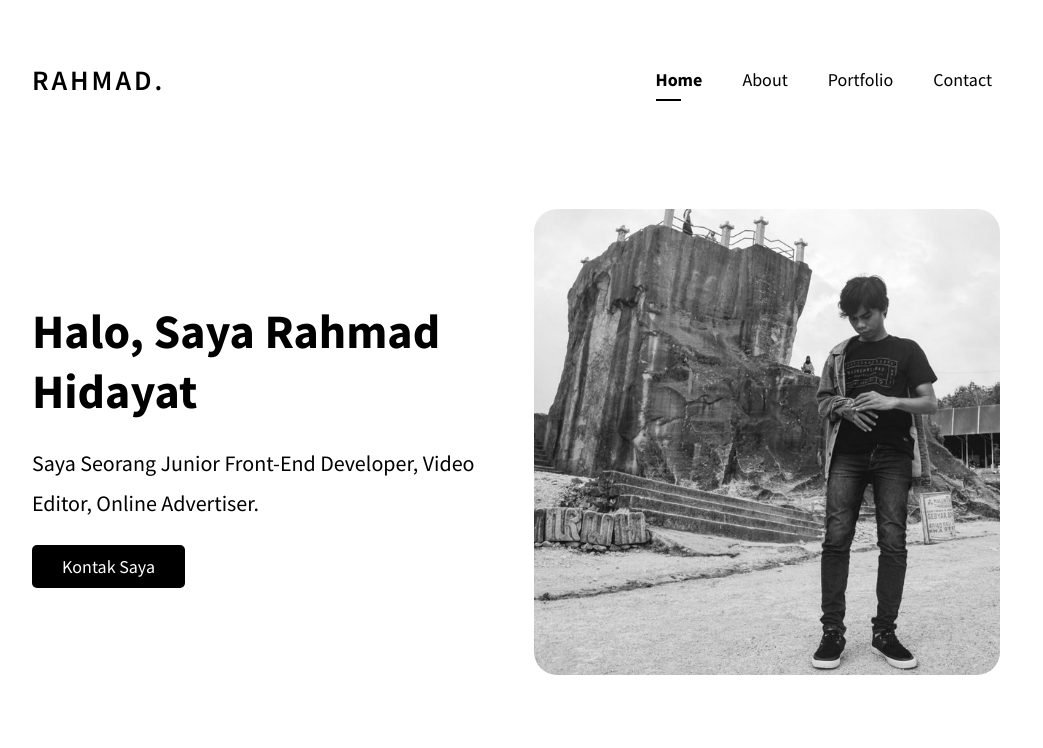
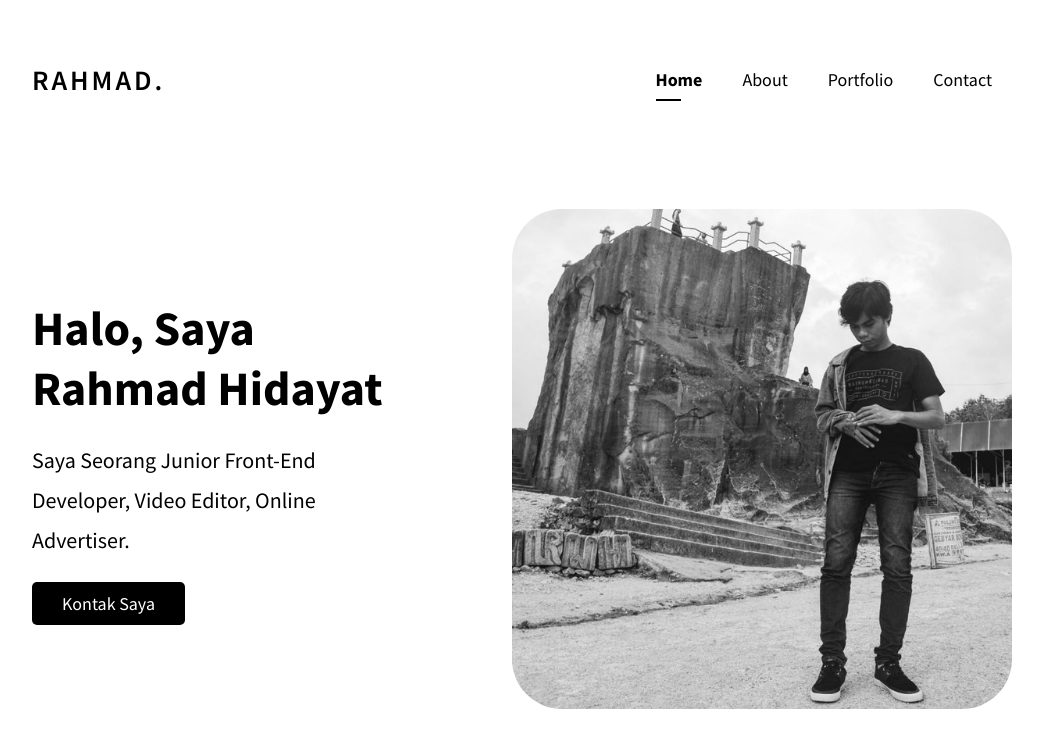
Before and after one commit to 00Rahmad00/My-personal-website, a Next.js app: page / in a window 1280 px wide. Shown: the top 748 px of the page, without its empty margins (118-1161 px from the left). Built offline with nearby package versions, Linux system fonts and the light colour scheme.

Commit message:
Change index page and scss

```diff
--- a/pages/index.js
+++ b/pages/index.js
@@ -1,6 +1,8 @@
 import Link from "next/link";
 import Navbar from "../components/navbar";
 import Head  from "next/head";
+import Image from "next/image";
+import Profile from "../public/profile.jpeg";
 
 
 function Home() {
@@ -20,7 +22,9 @@ function Home() {
               <Link href="/contact" className="cta">Kontak Saya</Link>
           </div>
            <div className="image-wrapper">
-            <img src="/profile.jpeg" className="profile-image"  />
+
+            <Image src={Profile} className="profile-image"/>
+
           </div>
          </div>
      </section>
--- a/styles/app.scss
+++ b/styles/app.scss
@@ -72,10 +72,13 @@ body{
 .hero{
 	padding-top: 100px;
 	padding-bottom: 100px;
+		padding-left: 100px;
+		padding-right: 100px;
 
 	 .container{
 		display: flex;
 		align-items: center;
+
 	 }
 
 	 .text-wrapper{
@@ -113,11 +116,12 @@ body{
 
 	 .image-wrapper{
 		text-align:center;
-		width: 50%;
+		margin-left: 10%;
 
 		.profile-image{
-			max-width: 95%;
-			border-radius: 5%;
+			max-width: 100%;
+			border-radius: 10%;
+			height: fit-content;
 		}
 	 }
 
```
